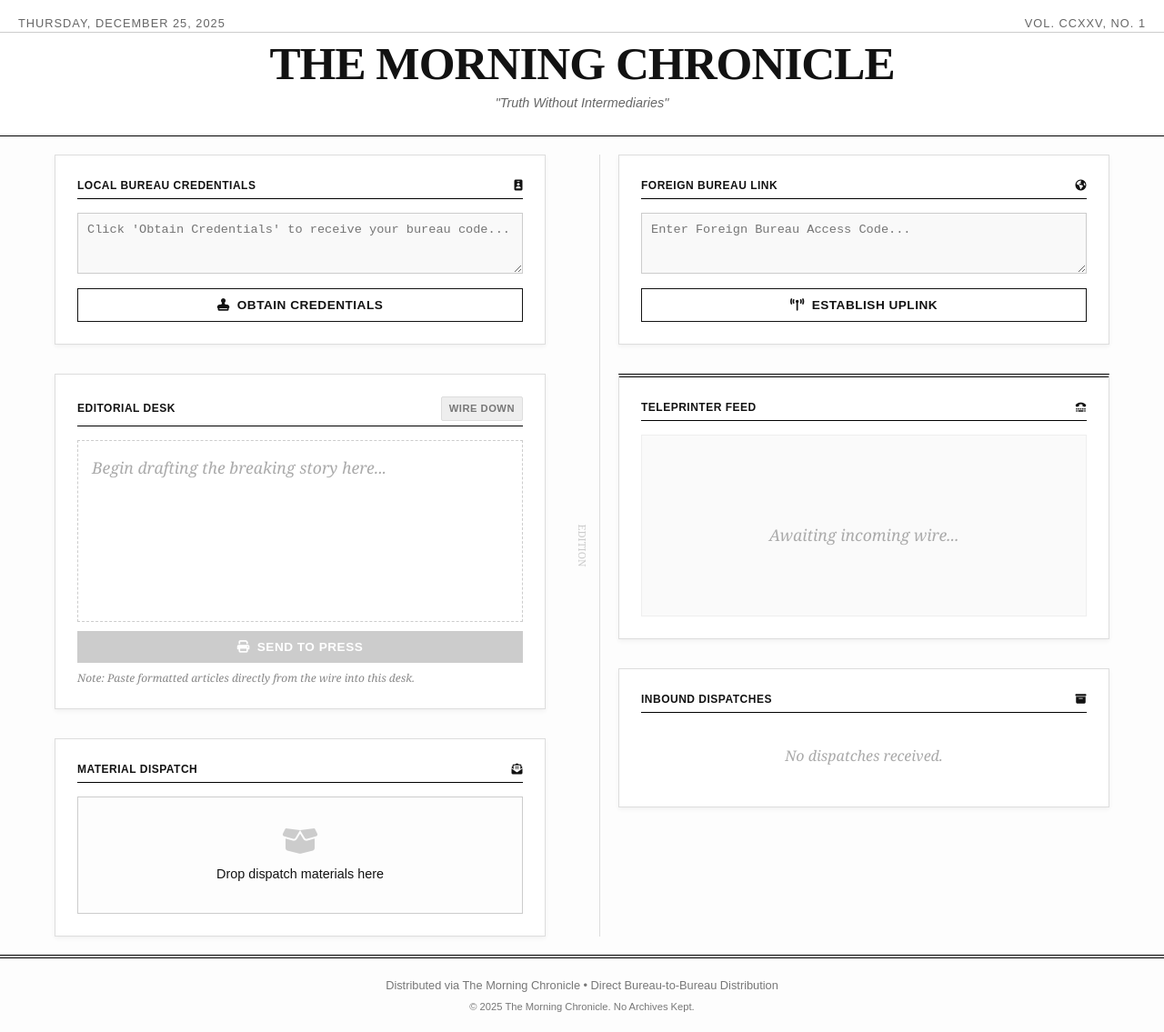
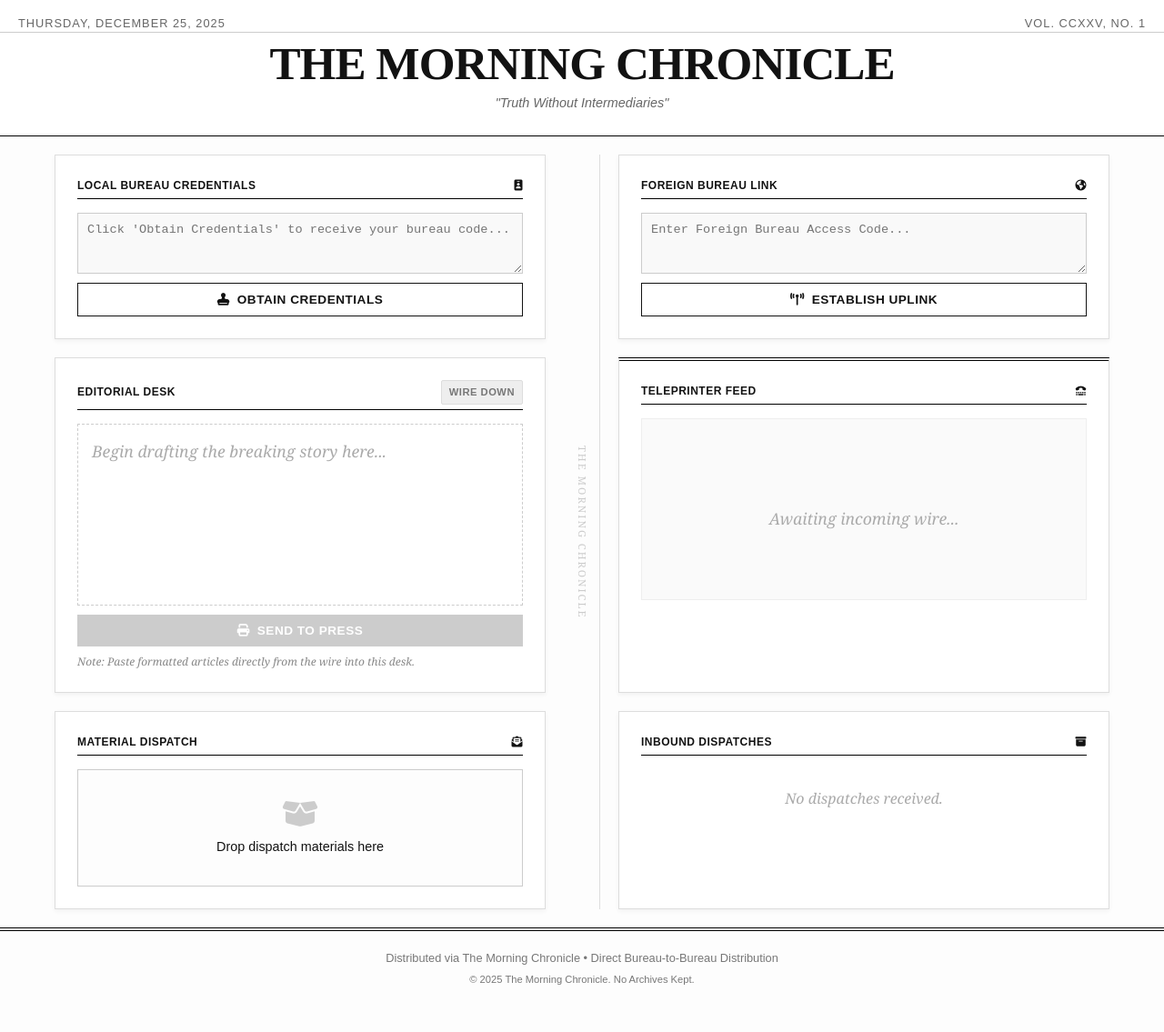
Before and after one commit to MoBRUEC/MoBRUEC, a Jekyll site: the page chronicle/index.html, which Jekyll copies as it is, in a window 1280 px wide. Shown: the whole page at 91% size. Built offline with Jekyll 4.4.1, drawn with Linux system fonts in a browser that asks for light colours; nearby versions of some CDN libraries; after the commit the page ends 1105 px from its top, so only the background shows below that.

Commit message:
Refactor layout to use CSS Grid for responsiveness
Refactor main layout to use CSS Grid for better responsiveness and structure. Added grid area assignments for various sections and updated mobile layout.

```diff
--- a/chronicle/index.html
+++ b/chronicle/index.html
@@ -84,28 +84,38 @@
             margin-bottom: 0.5rem;
         }
 
-        /* Main Layout */
+        /* Main Layout - Using Grid Areas */
         .main-container {
             max-width: 1200px;
             margin: 0 auto;
             width: 100%;
             padding: 20px;
             display: grid;
-            grid-template-columns: 1fr 40px 1fr; /* Left col, Gutter, Right col */
+            /* Desktop Grid Areas */
+            grid-template-areas:
+                "local gutter remote"
+                "editor gutter receiver"
+                "files gutter downloads";
+            grid-template-columns: 1fr 40px 1fr;
+            grid-template-rows: auto auto auto;
             gap: 20px;
             flex: 1;
         }
 
-        /* Sections */
-        .column {
-            display: flex;
-            flex-direction: column;
-            gap: 2rem;
-        }
-
-        .gutter {
+        /* Grid Area Assignments */
+        .area-local { grid-area: local; }
+        .area-remote { grid-area: remote; }
+        .area-editor { grid-area: editor; }
+        .area-receiver { grid-area: receiver; }
+        .area-files { grid-area: files; }
+        .area-downloads { grid-area: downloads; }
+        .area-gutter {
+            grid-area: gutter;
             border-right: 1px solid #ddd;
             position: relative;
+            display: flex;
+            align-items: center;
+            justify-content: center;
         }
 
         .section-title {
@@ -129,6 +139,8 @@
             padding: 1.5rem;
             box-shadow: 0 2px 5px rgba(0,0,0,0.05);
             transition: box-shadow 0.3s ease;
+            display: flex;
+            flex-direction: column;
         }
 
         .paper-card:hover {
@@ -254,6 +266,11 @@
             padding: 2rem;
             cursor: pointer;
             transition: background 0.2s;
+            flex-grow: 1; /* Fill remaining space in card */
+            display: flex;
+            flex-direction: column;
+            justify-content: center;
+            align-items: center;
         }
 
         .drop-zone:hover {
@@ -309,16 +326,30 @@
             margin-top: auto;
         }
 
-        /* Responsive */
+        /* Responsive Design */
         @media (max-width: 768px) {
             .main-container {
                 grid-template-columns: 1fr;
+                /* Mobile Order: Local -> Remote -> Editor -> Receiver -> Files -> Downloads */
+                grid-template-areas:
+                    "local"
+                    "remote"
+                    "editor"
+                    "receiver"
+                    "files"
+                    "downloads";
             }
-            .gutter {
-                display: none;
+
+            .area-gutter {
+                display: none; /* Hide gutter on mobile */
             }
+
             .masthead {
                 font-size: 2.2rem;
+            }
+
+            .paper-card {
+                min-height: auto;
             }
         }
     </style>
@@ -335,11 +366,8 @@
     </header>
 
     <div class="main-container">
-        <!-- Left Column: Local -->
-        <div class="column">
-
-            <!-- Connection: Local -->
-            <div class="paper-card">
+        <!-- Local Credentials (Left Top) -->
+        <div class="paper-card area-local">
             <div class="section-title">
                 <span>Local Bureau Credentials</span>
                 <i class="fas fa-id-badge"></i>
@@ -350,8 +378,27 @@
             </button>
         </div>
 
-            <!-- Text Editor -->
-            <div class="paper-card">
+        <!-- Gutter -->
+        <div class="area-gutter">
+            <div style="font-size: 0.7rem; color: #ccc; writing-mode: vertical-rl; text-orientation: mixed; letter-spacing: 2px;">
+                THE MORNING CHRONICLE
+            </div>
+        </div>
+
+        <!-- Remote Credentials (Right Top) -->
+        <div class="paper-card area-remote">
+            <div class="section-title">
+                <span>Foreign Bureau Link</span>
+                <i class="fas fa-globe-americas"></i>
+            </div>
+            <textarea id="remoteConfigText" rows="3" placeholder="Enter Foreign Bureau Access Code..."></textarea>
+            <button id="connectRemoteConfig" class="btn btn-outline" style="margin-top: 10px;">
+                <i class="fas fa-broadcast-tower"></i> Establish Uplink
+            </button>
+        </div>
+
+        <!-- Text Editor (Left Middle) -->
+        <div class="paper-card area-editor">
             <div class="section-title">
                 <span>Editorial Desk</span>
                 <span id="textStatus" class="status-badge offline">Wire Down</span>
@@ -365,8 +412,21 @@
             </div>
         </div>
 
-            <!-- File Upload -->
-            <div class="paper-card">
+        <!-- Text Receiver (Right Middle) -->
+        <div class="paper-card area-receiver" style="border-top: 4px double #000;">
+            <div class="section-title">
+                <span>Teleprinter Feed</span>
+                <i class="fas fa-tty"></i>
+            </div>
+            <div id="textReceiver">
+                <div style="color: #aaa; text-align: center; margin-top: 80px; font-style: italic;">
+                    Awaiting incoming wire...
+                </div>
+            </div>
+        </div>
+
+        <!-- File Upload (Left Bottom) -->
+        <div class="paper-card area-files">
             <div class="section-title">
                 <span>Material Dispatch</span>
                 <i class="fas fa-envelope-open-text"></i>
@@ -387,45 +447,9 @@
                 </div>
             </div>
         </div>
-        </div>
 
-        <!-- Gutter (Visual) -->
-        <div class="gutter">
-            <div style="position: absolute; top: 50%; left: 50%; transform: translate(-50%, -50%); font-size: 0.7rem; color: #ccc; writing-mode: vertical-rl; text-orientation: mixed;">
-                EDITION
-            </div>
-        </div>
-
-        <!-- Right Column: Remote -->
-        <div class="column">
-
-            <!-- Connection: Remote -->
-            <div class="paper-card">
-                <div class="section-title">
-                    <span>Foreign Bureau Link</span>
-                    <i class="fas fa-globe-americas"></i>
-                </div>
-                <textarea id="remoteConfigText" rows="3" placeholder="Enter Foreign Bureau Access Code..."></textarea>
-                <button id="connectRemoteConfig" class="btn btn-outline" style="margin-top: 10px;">
-                    <i class="fas fa-broadcast-tower"></i> Establish Uplink
-                </button>
-            </div>
-
-            <!-- Received Text -->
-            <div class="paper-card" style="border-top: 4px double #000;">
-                <div class="section-title">
-                    <span>Teleprinter Feed</span>
-                    <i class="fas fa-tty"></i>
-                </div>
-                <div id="textReceiver">
-                    <div style="color: #aaa; text-align: center; margin-top: 80px; font-style: italic;">
-                        Awaiting incoming wire...
-                    </div>
-                </div>
-            </div>
-
-            <!-- Received Files -->
-            <div class="paper-card">
+        <!-- Received Files (Right Bottom) -->
+        <div class="paper-card area-downloads">
             <div class="section-title">
                 <span>Inbound Dispatches</span>
                 <i class="fas fa-archive"></i>
@@ -437,7 +461,6 @@
             </div>
         </div>
 
-        </div>
     </div>
 
     <footer>
@@ -650,28 +673,32 @@
             }
 
             updateConnectionStatus(connected) {
-                const btn = this.elements.sendTextBtn;
+                const btn = this.elements.connectRemoteBtn;
                 const status = this.elements.textStatus;
 
                 if (connected) {
-                    this.elements.connectRemoteBtn.innerHTML = '<i class="fas fa-check"></i> Uplink Active';
-                    this.elements.connectRemoteBtn.classList.replace('btn-outline', 'btn');
-                    this.elements.connectRemoteBtn.style.background = "#1a7f37";
-                    this.elements.connectRemoteBtn.style.color = "#fff";
-                    this.elements.connectRemoteBtn.style.borderColor = "#1a7f37";
+                    btn.innerHTML = '<i class="fas fa-check"></i> Uplink Active';
+                    btn.classList.remove('btn-outline');
+                    btn.classList.add('btn');
+                    btn.style.background = "#1a7f37";
+                    btn.style.color = "#fff";
+                    btn.style.borderColor = "#1a7f37";
 
-                    btn.disabled = false;
+                    this.elements.sendTextBtn.disabled = false;
                     status.className = 'status-badge online';
                     status.innerText = 'Wire Live';
                     this.elements.fileUploadArea.style.borderColor = '#1a7f37';
                 } else {
-                    this.elements.connectRemoteBtn.innerHTML = '<i class="fas fa-broadcast-tower"></i> Establish Uplink';
-                    this.elements.connectRemoteBtn.classList.replace('btn', 'btn-outline');
-                    this.elements.connectRemoteBtn.style.background = "transparent";
-                    this.elements.connectRemoteBtn.style.color = "var(--ink-color)";
-                    this.elements.connectRemoteBtn.style.borderColor = "var(--ink-color)";
+                    // Explicitly reset styles to ensure button isn't "lost"
+                    btn.innerHTML = '<i class="fas fa-broadcast-tower"></i> Establish Uplink';
+                    btn.classList.remove('btn');
+                    btn.classList.add('btn-outline');
+                    btn.style.background = "transparent";
+                    btn.style.color = "var(--ink-color)";
+                    btn.style.borderColor = "var(--ink-color)";
+                    btn.disabled = false;
 
-                    btn.disabled = true;
+                    this.elements.sendTextBtn.disabled = true;
                     status.className = 'status-badge offline';
                     status.innerText = 'Wire Down';
                     this.elements.fileUploadArea.style.borderColor = '#ccc';
@@ -932,8 +959,6 @@
             resetUI() {
                 this.elements.createLocalOfferBtn.innerHTML = '<i class="fas fa-stamp"></i> Obtain Credentials';
                 this.elements.createLocalOfferBtn.disabled = false;
-                this.elements.connectRemoteBtn.innerHTML = '<i class="fas fa-broadcast-tower"></i> Establish Uplink';
-                this.elements.connectRemoteBtn.disabled = false;
                 this.updateConnectionStatus(false);
             }
 
@@ -946,14 +971,21 @@
 
             async handleConnectionFailure() {
                 this.showToast('Uplink Interrupted. Logistical note: Two reporters in the same room cannot link directly. Use separate devices.');
-                this.resetUI();
+                // FIX: Call resetConnection instead of resetUI to recreate the WebRTC object
+                this.resetConnection();
             }
 
             resetConnection() {
-                if (this.localPeer) this.localPeer.close();
+                // Close and recreate the peer connection object
+                if (this.localPeer) {
+                    this.localPeer.close();
+                }
+
                 this.iceCandidateBuffer = [];
                 this.candidateTypes.clear();
                 this.dataChannel = null;
+
+                // Reinitialize
                 this.initializePeerConnection();
                 this.resetUI();
             }
```
Lines whose indentation alone changed are shown as unchanged.
